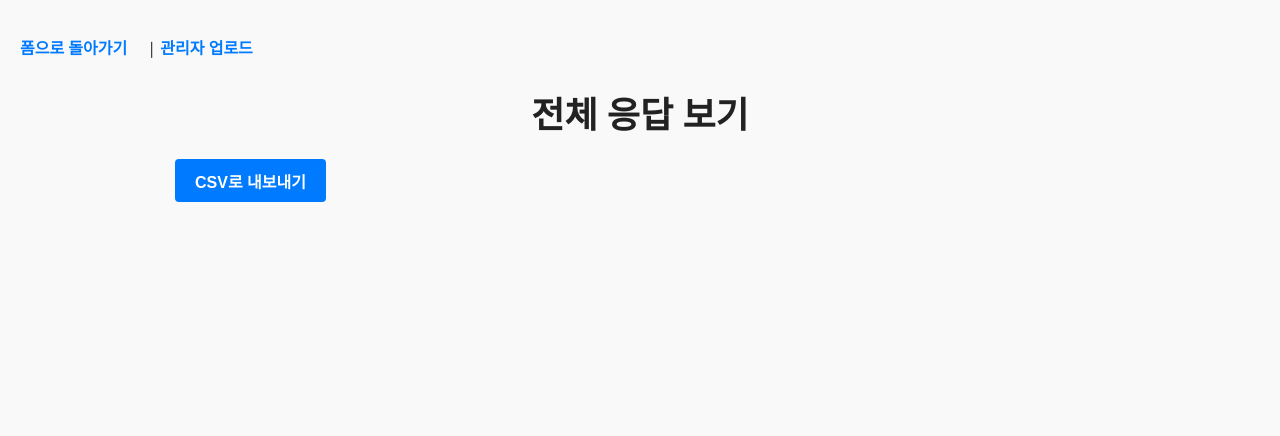
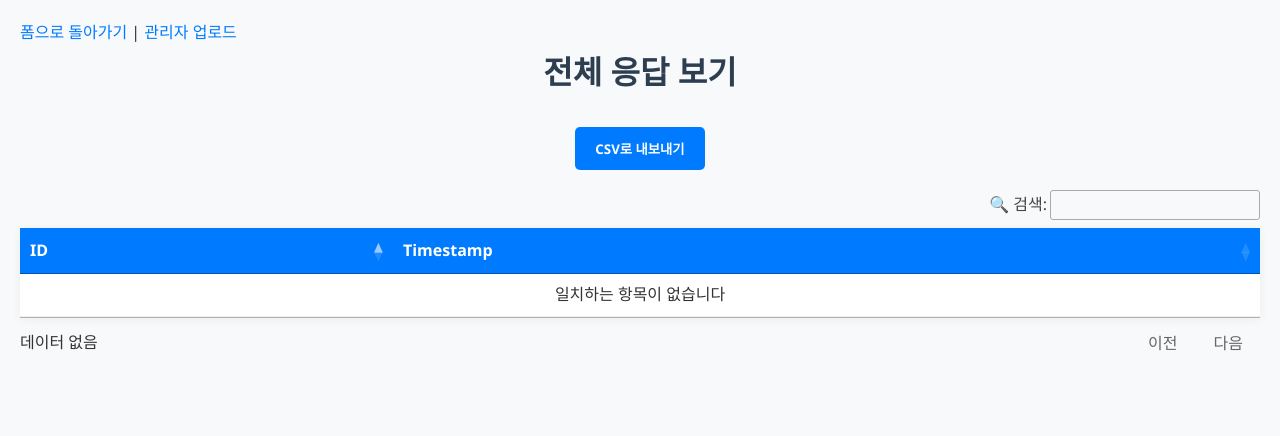
Before and after one commit to KennethKimRCN/google_forms_clone, a Flask app: page /results in a window 1280 px wide. Shown: the top 436 px of the page. Run offline with Flask 3, Linux system fonts and the light colour scheme; data that the repository does not hold is empty; some libraries are stand-ins or nearby versions.

Commit message:
Full Working Version

```diff
--- a/app.py
+++ b/app.py
@@ -3,7 +3,7 @@ import json
 import csv
 import sqlite3
 from datetime import datetime
-from flask import Flask, render_template, request, redirect, url_for, send_file
+from flask import Flask, render_template, request, redirect, url_for, send_file, send_from_directory
 
 from werkzeug.utils import secure_filename
 
@@ -34,6 +34,11 @@ def init_db():
                 timestamp TEXT NOT NULL
             )
         ''')
+
+@app.route('/uploads/<filename>')
+def uploaded_file(filename):
+    # Serve uploaded image files
+    return send_from_directory(app.config['UPLOAD_FOLDER'], filename)
 
 @app.route('/', methods=['GET', 'POST'])
 def form():
@@ -122,31 +127,26 @@ def index():
 def results():
     with sqlite3.connect(DB_NAME) as conn:
         c = conn.cursor()
+        c.execute('SELECT question FROM questions ORDER BY id')
+        ordered_columns = [row[0] for row in c.fetchall()]
+
         c.execute('SELECT id, answers, timestamp FROM responses ORDER BY id DESC')
         rows = c.fetchall()
 
-    groups = {}
+    responses = []
     for row in rows:
         rid, raw_answers, timestamp = row
         answers = json.loads(raw_answers)
-        columns = frozenset(answers.keys())
-        if columns not in groups:
-            groups[columns] = []
-        groups[columns].append({
+        responses.append({
             "id": rid,
             "timestamp": timestamp,
             "answers": answers
         })
 
-    grouped_responses = []
-    for cols, resps in groups.items():
-        sorted_resps = sorted(resps, key=lambda r: r['id'])
-        grouped_responses.append({
-            "columns": sorted(cols),
-            "responses": sorted_resps
-        })
-
-    grouped_responses.sort(key=lambda g: len(g['responses']), reverse=True)
+    grouped_responses = [{
+        "columns": ordered_columns,
+        "responses": responses
+    }]
 
     return render_template('results.html', grouped_responses=grouped_responses)
 
@@ -154,24 +154,26 @@ def results():
 def export_csv():
     with sqlite3.connect(DB_NAME) as conn:
         c = conn.cursor()
+        c.execute('SELECT question FROM questions ORDER BY id')
+        ordered_columns = [row[0] for row in c.fetchall()]
+
         c.execute('SELECT answers, timestamp FROM responses ORDER BY id')
         rows = c.fetchall()
 
     all_rows = []
-    all_keys = set()
     for raw_answers, timestamp in rows:
         answers = json.loads(raw_answers)
-        all_keys.update(answers.keys())
         answers['Timestamp'] = timestamp
         all_rows.append(answers)
 
-    headers = sorted(all_keys) + ['Timestamp']
+    headers = ['ID', 'Timestamp'] + ordered_columns
     csv_path = os.path.join(app.config['UPLOAD_FOLDER'], 'responses_export.csv')
 
     with open(csv_path, 'w', newline='', encoding='utf-8-sig') as csvfile:
         writer = csv.DictWriter(csvfile, fieldnames=headers)
         writer.writeheader()
-        for row in all_rows:
+        for idx, row in enumerate(all_rows, start=1):
+            row['ID'] = idx
             writer.writerow(row)
 
     return send_file(csv_path, as_attachment=True)
--- a/sample_questions.csv
+++ b/sample_questions.csv
@@ -1,5 +1,5 @@
 작성자의 이름을 기입하십시오. (예: 홍길동),text
-소속 회사를 기입입하십시오. ,text
+소속 회사를 기입하십시오. ,text
 프로젝트 명을 기입하십시오. (예 : HYCO_21),text
 TBM 참석자의 이름을 모두 기입하십시오. (예: 홍길동, 이순신 2명),text
 종이로 출력 후 TBM을 실시하였다면 TBM 시트를 SCAN 또는 촬영 후 사진을 Upload해 주십시오. (이 경우 하시 1~9번은 Check하지 않아도 됩니다), file
--- a/static/style.css
+++ b/static/style.css
@@ -1,262 +1,126 @@
-/* Reset & base */
+/* ===== Reset & Base Styles ===== */
 * {
     box-sizing: border-box;
+    margin: 0;
+    padding: 0;
+    font-family: 'Segoe UI', Tahoma, Geneva, Verdana, sans-serif;
 }
-h1 {
-    text-align: center;
-  }
+
 body {
-    font-family: 'Segoe UI', Tahoma, Geneva, Verdana, sans-serif;
-    background: #f9f9f9;
+    background-color: #f7f9fb;
     color: #333;
-    margin: 0;
     padding: 20px;
+    font-size: 16px;
     line-height: 1.6;
 }
 
-/* Container for content */
-.container {
-    max-width: 960px;
-    margin: 0 auto;
-    padding: 0 15px;
+h1 {
+    text-align: center;
+    margin-bottom: 30px;
+    color: #2c3e50;
 }
 
-/* Links at top */
-p a {
-    color: #007bff;
+/* ===== Links & Buttons ===== */
+a {
+    color: #007BFF;
     text-decoration: none;
-    margin-right: 1rem;
-    font-weight: 600;
 }
-p a:hover {
+
+a:hover {
     text-decoration: underline;
 }
 
-/* Headings */
-h1 {
-    font-weight: 700;
-    font-size: 2.25rem;
-    margin-bottom: 1rem;
-    color: #222;
+button {
+    background-color: #007BFF;
+    color: white;
+    border: none;
+    padding: 12px 20px;
+    border-radius: 5px;
+    cursor: pointer;
+    font-weight: 600;
+    transition: background-color 0.3s ease;
 }
 
-/* Buttons */
-button {
-    background-color: #007bff;
-    color: white;
-    border: none;
-    padding: 0.6rem 1.25rem;
-    font-size: 1rem;
-    border-radius: 4px;
-    cursor: pointer;
-    transition: background-color 0.3s ease;
-    font-weight: 600;
-}
 button:hover {
     background-color: #0056b3;
 }
-button:focus {
-    outline: 3px solid #80bdff;
-    outline-offset: 2px;
+
+/* ===== Form Container ===== */
+.questionnaire-wrapper {
+    max-width: 700px;
+    margin: 0 auto;
+    background-color: white;
+    padding: 25px 30px;
+    border-radius: 8px;
+    box-shadow: 0 4px 15px rgba(0, 0, 0, 0.05);
 }
 
-/* Success container */
-.success-container {
-    max-width: 480px;
-    margin: 2rem auto;
-    background: white;
-    border-radius: 8px;
-    padding: 2rem 2.5rem;
-    box-shadow: 0 4px 12px rgba(0,0,0,0.1);
-    text-align: center;
+.form-group {
+    margin-bottom: 20px;
 }
 
-.success-container h1 {
-    font-size: 2rem;
-    margin-bottom: 0.5rem;
-}
-
-.success-container p {
-    font-size: 1.1rem;
-    margin-bottom: 1.8rem;
+label {
+    display: block;
+    font-weight: 500;
+    margin-bottom: 8px;
     color: #444;
 }
 
-.success-links button {
-    margin: 0 0.5rem;
+input[type="text"],
+input[type="number"],
+input[type="file"],
+select {
+    width: 100%;
+    padding: 10px 12px;
+    border: 1px solid #ccc;
+    border-radius: 5px;
+    transition: border-color 0.3s ease;
+    font-size: 15px;
 }
 
-/* Form styles */
-form {
-    background: white;
-    padding: 2rem 2.5rem;
-    border-radius: 8px;
-    max-width: 700px;
-    margin: 1rem auto 3rem;
-    box-shadow: 0 4px 15px rgba(0,0,0,0.05);
+input:focus,
+select:focus {
+    outline: none;
+    border-color: #007BFF;
 }
 
-.form-group {
-    margin-bottom: 1.4rem;
+/* ===== Radio Group Styling ===== */
+.radio-group {
     display: flex;
-    flex-direction: column;
+    flex-direction: row;
+    flex-wrap: wrap;
+    gap: 20px;
+    margin-top: 8px;
+    margin-bottom: 20px;
 }
 
-label {
-    font-weight: 600;
-    margin-bottom: 0.4rem;
-    color: #222;
+.radio-option {
+    display: flex;
+    align-items: center;
+    gap: 6px;
+    font-size: 16px;
     cursor: pointer;
 }
 
-/* Inputs */
-input[type="text"],
-input[type="number"],
-input[type="file"] {
-    padding: 0.6rem 0.8rem;
-    border: 1.5px solid #ccc;
-    border-radius: 5px;
-    font-size: 1rem;
-    transition: border-color 0.3s ease;
-    font-family: inherit;
+.radio-group input[type="radio"] {
+    margin: 0;
 }
 
-input[type="text"]:focus,
-input[type="number"]:focus,
-input[type="file"]:focus {
-    outline: none;
-    border-color: #007bff;
-    box-shadow: 0 0 5px rgba(0, 123, 255, 0.5);
+.question-label {
+    display: block;
+    font-weight: 500;
+    margin-bottom: 8px;
 }
 
-/* Checkbox label inline */
-input[type="checkbox"] {
-    margin-right: 0.6rem;
-    transform: scale(1.15);
-    cursor: pointer;
-}
-
-label > input[type="checkbox"] {
-    vertical-align: middle;
-}
-
-/* Radio buttons */
-input[type="radio"] {
-    margin-right: 0.3rem;
-    cursor: pointer;
-}
-
-/* DataTable styling overrides */
-.data-table {
-    width: 100% !important;
-    border-collapse: collapse;
-    margin-bottom: 2rem;
-    box-shadow: 0 4px 12px rgba(0,0,0,0.08);
-    border-radius: 8px;
-    overflow: hidden;
-    background: white;
-}
-
-.data-table thead tr {
-    background-color: #007bff;
-    color: white;
-    text-align: left;
-    font-weight: 600;
-}
-
-.data-table th,
-.data-table td {
-    padding: 0.75rem 1rem;
-    border-bottom: 1px solid #ddd;
-    vertical-align: middle;
-}
-
-.data-table tbody tr:hover {
-    background-color: #f1f9ff;
-}
-
-/* Responsive tweaks */
-@media (max-width: 768px) {
-    body {
-        padding: 10px;
-    }
-    .container,
-    form,
-    .success-container {
-        padding: 1.5rem;
-        margin: 1rem;
-    }
-    h1 {
-        font-size: 1.75rem;
-    }
-    button {
-        width: 100%;
-        padding: 0.75rem;
-        font-size: 1.1rem;
-    }
-}
-
-/* Navbar styling */
-.navbar {
-    background-color: #007bff;
-    padding: 0.75rem 0;
-    box-shadow: 0 2px 5px rgba(0,0,0,0.1);
-    margin-bottom: 1.5rem;
-}
-
-.nav-container {
-    max-width: 960px;
-    margin: 0 auto;
-    padding: 0 15px;
-    display: flex;
-    align-items: center;
-    gap: 1rem;
-}
-
-.nav-logo {
-    color: white;
-    font-weight: 700;
-    font-size: 1.25rem;
-    text-decoration: none;
-    flex-grow: 1;
-}
-
-.nav-link {
-    color: white;
-    text-decoration: none;
-    font-weight: 600;
-    padding: 0.35rem 0.75rem;
-    border-radius: 4px;
-    transition: background-color 0.3s ease;
-}
-
-.nav-link:hover,
-.nav-link:focus {
-    background-color: rgba(255, 255, 255, 0.25);
-    outline: none;
-}
-
-/* Main content spacing */
-.main-content {
-    min-height: 75vh;
-}
-
-/* Footer */
-.footer {
-    text-align: center;
-    padding: 1rem 0;
-    font-size: 0.875rem;
-    color: #666;
-}
-
+/* ===== Video Container ===== */
 .video-container {
     position: relative;
-    padding-bottom: 56.25%; /* 16:9 aspect ratio */
-    padding-top: 25px;
+    padding-bottom: 56.25%;
     height: 0;
     overflow: hidden;
-    max-width: 100%;
-    margin: 0 auto 20px auto;
+    margin-bottom: 30px;
+    border-radius: 8px;
+    box-shadow: 0 4px 12px rgba(0, 0, 0, 0.1);
 }
 
 .video-container iframe {
@@ -268,57 +132,90 @@ input[type="radio"] {
     border: 0;
 }
 
-.form-group {
-    margin-bottom: 1.5rem;
+/* ===== Success Modal ===== */
+.modal {
+    display: none;
+    position: fixed;
+    z-index: 1000;
+    left: 0;
+    top: 0;
+    width: 100%;
+    height: 100%;
+    background-color: rgba(0, 0, 0, 0.4);
 }
 
-.form-group input[type="radio"],
-.form-group input[type="checkbox"] {
-    margin-right: 0.5rem;
-    cursor: pointer;
+.modal-content {
+    background-color: #fff;
+    margin: 15% auto;
+    padding: 30px;
+    width: 90%;
+    max-width: 400px;
+    border-radius: 10px;
+    text-align: center;
+    box-shadow: 0 4px 20px rgba(0, 0, 0, 0.2);
 }
 
-.form-group label {
-    cursor: pointer;
+.success-links button {
+    margin: 10px 5px;
 }
 
-/* Wrapper to contain both video and form with fixed max width and centering */
-.questionnaire-wrapper {
-    max-width: 700px;      /* match form max-width */
-    margin: 0 auto 3rem auto; /* center horizontally with bottom spacing */
+/* ===== Table Styles ===== */
+.container {
+    text-align: center;
+    margin: 20px auto;
 }
 
-/* Form keeps its padding, but width set to 100% of wrapper */
-form {
+table.data-table {
     width: 100%;
-    padding: 2rem 2.5rem;
-    background: white;
-    border-radius: 8px;
-    box-shadow: 0 4px 15px rgba(0,0,0,0.05);
-    margin: 1rem 0;  /* margin top/bottom inside wrapper */
-    box-sizing: border-box;
+    border-collapse: collapse;
+    margin: 30px auto;
+    background-color: white;
+    box-shadow: 0 2px 10px rgba(0, 0, 0, 0.05);
 }
 
-/* Video container fills full wrapper width but matches form's inner width by same padding */
-.video-container {
-    position: relative;
-    padding-bottom: 56.25%; /* 16:9 aspect ratio */
-    padding-top: 25px;
-    height: 0;
-    overflow: hidden;
-
-    width: 100%;
-    padding-left: 2.5rem;  /* same horizontal padding as form */
-    padding-right: 2.5rem;
-    box-sizing: border-box;
-    margin-bottom: 1.25rem;
+table.data-table thead {
+    background-color: #007BFF;
+    color: white;
 }
 
-.video-container iframe {
-    position: absolute;
-    top: 0;
-    left: 0;
-    width: 100%;
-    height: 100%;
-    border: 0;
+table.data-table th,
+table.data-table td {
+    padding: 12px 15px;
+    text-align: center;
+    border-bottom: 1px solid #eee;
 }
+
+table.data-table tbody tr:nth-child(even) {
+    background-color: #f9f9f9;
+}
+
+@media (max-width: 600px) {
+    .radio-group {
+        flex-direction: column;
+        gap: 0;  /* No vertical gap between radio options */
+        align-items: flex-start;
+    }
+
+    .radio-option {
+        justify-content: flex-start;
+        width: 100%;
+        padding: 8px 0; /* small vertical padding between options */
+        gap: 0; /* no gap between input and label text */
+    }
+
+    /* Add space between the radio input and label text */
+    .radio-option input[type="radio"] {
+        margin-right: 6px;  /* small horizontal space */
+    }
+}
+
+@media (max-width: 600px) {
+    label[style*="display: flex"] {
+      flex-direction: column !important;
+      align-items: flex-start !important;
+    }
+
+    label[style*="display: flex"] > span:last-child {
+      margin-top: 8px;
+    }
+  }
--- a/templates/results.html
+++ b/templates/results.html
@@ -1,4 +1,5 @@
 <!-- templates/results.html -->
+
 <!DOCTYPE html>
 <html lang="ko">
 <head>
@@ -18,9 +19,9 @@
 <body>
     <p><a href="{{ url_for('form') }}">폼으로 돌아가기</a> | <a href="{{ url_for('index') }}">관리자 업로드</a></p>
     <h1 style="text-align:center;">전체 응답 보기</h1>
+
     <div class="container">
         <a href="{{ url_for('export_csv') }}"><button>CSV로 내보내기</button></a>
-
     </div>
 
     {% for group in grouped_responses %}
@@ -28,20 +29,25 @@
             <thead>
                 <tr>
                     <th>ID</th>
+                    <th>Timestamp</th> <!-- Move this line up -->
                     {% for col in group.columns %}
                         <th>{{ col }}</th>
                     {% endfor %}
-                    <th>Timestamp</th>
                 </tr>
             </thead>
             <tbody>
                 {% for r in group.responses %}
                 <tr>
                     <td>{{ r.id }}</td>
+                    <td>{{ r.timestamp }}</td>
                     {% for col in group.columns %}
-                        <td>{{ r.answers.get(col, '-') }}</td>
+                        {% set answer = r.answers.get(col, '-') %}
+                        {% if answer != '-' and answer.lower().endswith(('.png', '.jpg', '.jpeg', '.gif', '.bmp')) %}
+                            <td><a href="{{ url_for('uploaded_file', filename=answer) }}" target="_blank">{{ answer }}</a></td>
+                        {% else %}
+                            <td>{{ answer }}</td>
+                        {% endif %}
                     {% endfor %}
-                    <td>{{ r.timestamp }}</td>
                 </tr>
                 {% endfor %}
             </tbody>
--- a/templates/success.html
+++ b/templates/success.html
@@ -12,8 +12,10 @@
         <h1>✅ 제출이 완료되었습니다!</h1>
         <p>감사합니다. 양식을 성공적으로 제출하였습니다.</p>
         <div class="success-links">
-            <a href="{{ url_for('form') }}"><button>다시 제출하기</button></a>
+            <a href="{{ url_for('form') }}"><button>확인</button></a>
+            <!--
             <a href="{{ url_for('results') }}"><button>결과 보기</button></a>
+        -->
         </div>
     </div>
 </body>
```
Also changed, not shown: templates/form.html (+22 -8 lines).
